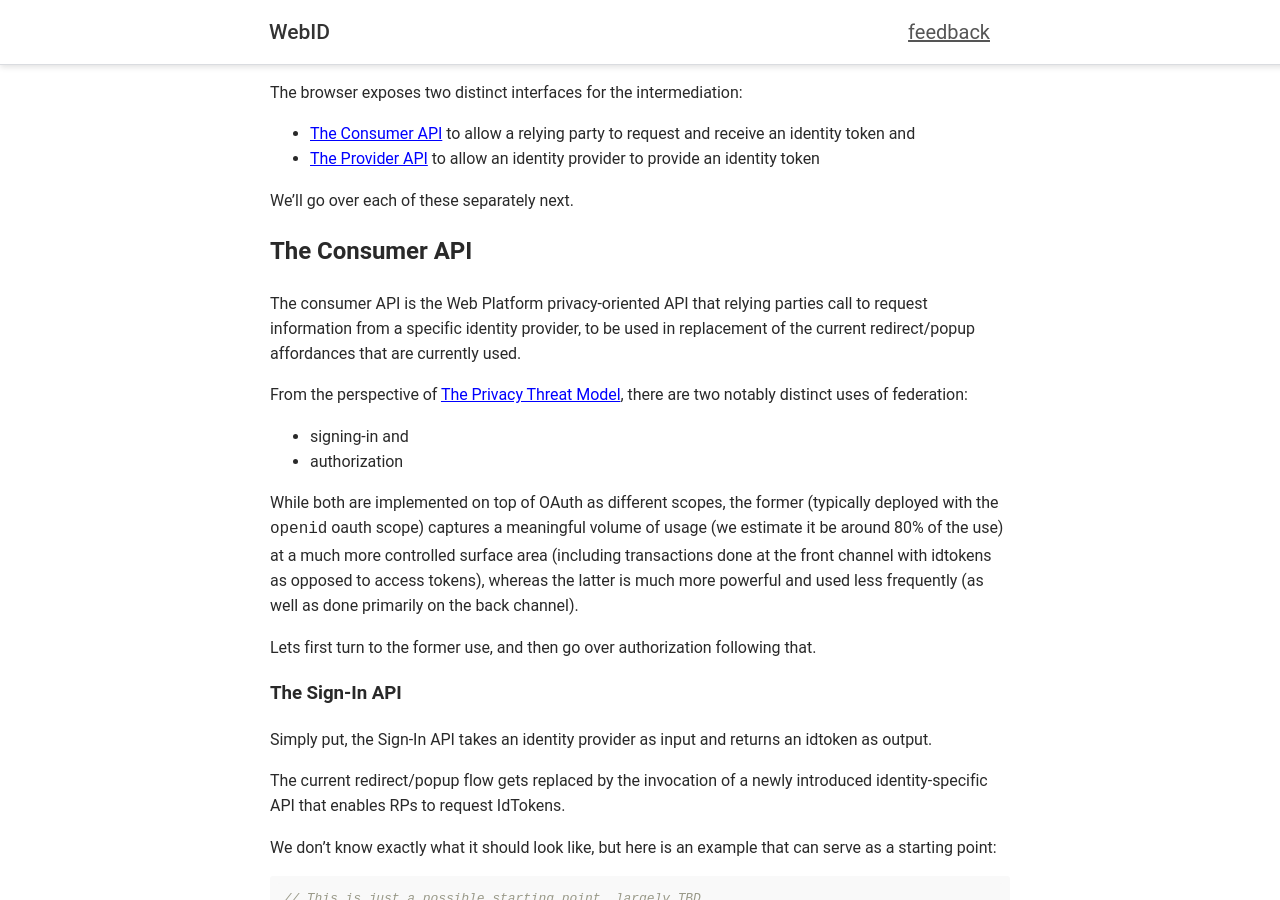
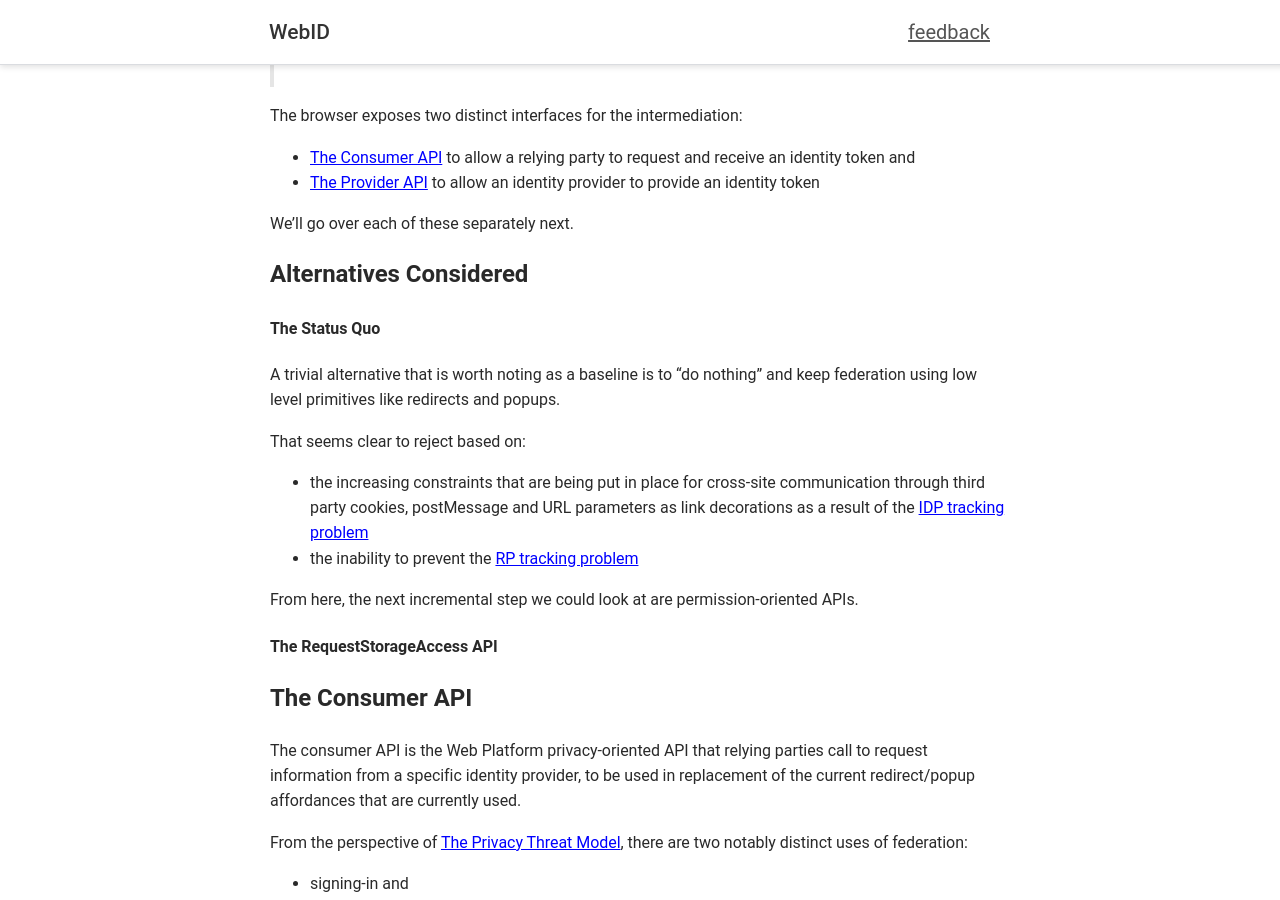
Before and after one commit to w3c-fedid/FedCM, a Jekyll site: the page built from consumers.md, in a window 1280 px wide and 900 px high, scrolled down 3367 px. Built offline with Jekyll 4.4.1, drawn with Linux system fonts in a browser that asks for light colours; some web fonts are replaced; our own code applies the rules of GitHub Pages for plain Markdown files; some of the changed text lies outside the part shown.

Commit message:
Moves the Status Quo to an Alternatives Considered section

```diff
--- a/consumers.md
+++ b/consumers.md
@@ -1,23 +1,24 @@
+This is an **early exploration** of the design alternatives to address [this problem](README.md) under [this thread model](privacy_thread_model.md) for **consumers**.
+
 > NOTE: this is an analysis only applicable to the very specific [deployment structure](#topology) of federation for **consumers**.
 > If you are looking for an analysis to other use cases, go [here](design.md) or [here](enterprises.md).
 
-This is an **early exploration** of the design alternatives to address [the problem](README.md) under [the thread model](privacy_thread_model.md).
-
 This section is broken into:
 
-- [Topology](#topology): the deployment structure
-- [High Level Design](#high-level-design): the interfaces
-- [The Consumer API](#the-consumer-api): the RP API
+- The **why**: [The Problem](README.md)
+- The **who**: [Topology](#topology)
+- The **what**: [High Level Design](#high-level-design)
+- The **why not**: [Alternatives Considered](#alternatives-consiedered)
+  - [The Status Quo](#the-status-quo)
+  - [The RequestStorageAccess API](#the-request-storage-access-api)
+- The **how** part I: [The Consumer API](#the-consumer-api)
   - [Sign-in API](#the-sign-in-api)
   - [Authorization API](#the-authorization-api)
-- [The Provider API](#the-provider-api): the IDP API
+- The **how** part II: [The Provider API](#the-provider-api)
   - [Alternative Designs](#alternative-designs)
-    - [The Status Quo API](#the-status-quo-api)
     - [The Permission-oriented APIs](#the-permission-oriented-apis)
     - [The Mediation-oriented API](#the-mediation-oriented-apis)
     - [The Delegation-oriented API](#the-delegation-oriented-api)
-
-# Consumers
 
 We'll start by going through an analysis of the [deployment structure](#topology) of federation for **consumers**.
 
@@ -56,6 +57,21 @@ The browser exposes two distinct interfaces for the intermediation:
 - [The Provider API](#the-provider-api) to allow an identity provider to provide an identity token
 
 We'll go over each of these separately next.
+
+## Alternatives Considered
+
+#### The Status Quo
+
+A trivial alternative that is worth noting as a baseline is to "do nothing" and keep federation using low level primitives like redirects and popups.
+
+That seems clear to reject based on:
+
+- the increasing constraints that are being put in place for cross-site communication through third party cookies, postMessage and URL parameters as link decorations as a result of the [IDP tracking problem](#the-idp-tracking-problem)
+- the inability to prevent the [RP tracking problem](#the-rp-tracking-problem)
+
+From here, the next incremental step we could look at are permission-oriented APIs.
+
+#### The RequestStorageAccess API
 
 ## The Consumer API
 
```
Also changed, not shown: other parts of consumers.md (+0 -12 lines).
